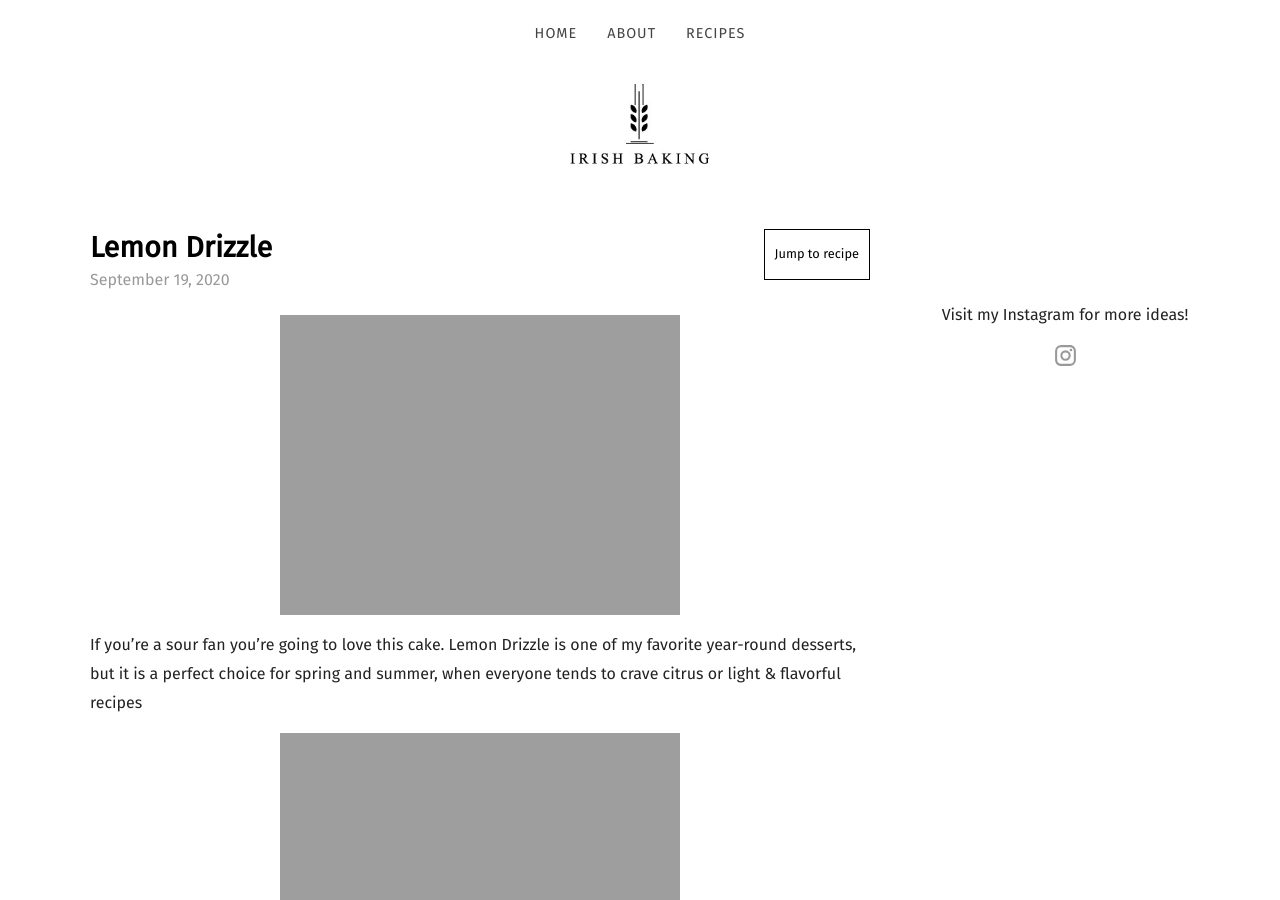
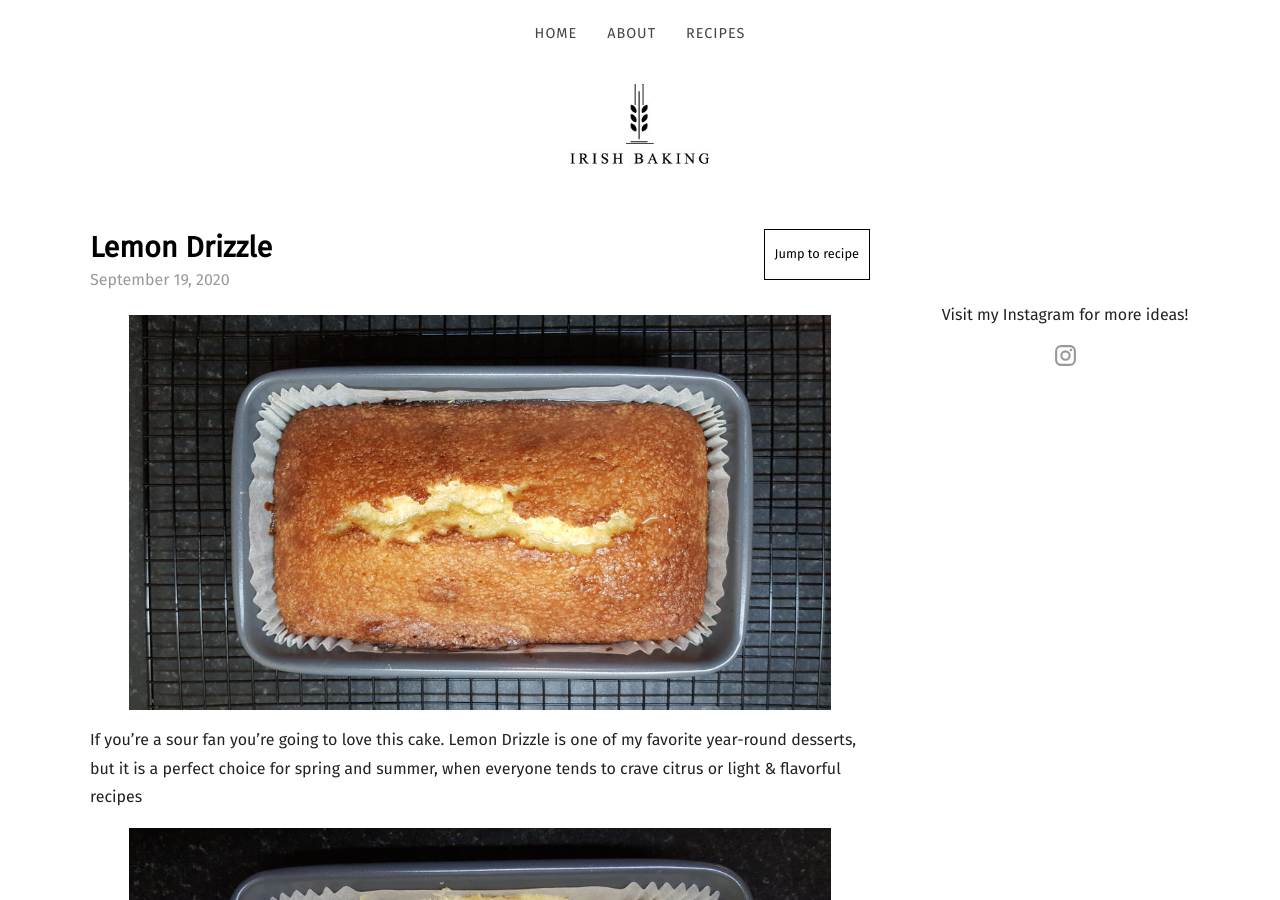
Before and after one commit to mcginleyireland/irishbaking.github.io, a Jekyll site: the page built from _posts/2020-09-19-lemon-drizzle.md, in a window 1280 px wide and 900 px high. Built offline with Jekyll 4.4.1, drawn with Linux system fonts in a browser that asks for light colours; nearby versions of some CDN libraries; some web fonts are replaced.

Commit message:
Updating the images for the lemon drizzle.

```diff
--- a/_posts/2020-09-19-lemon-drizzle.md
+++ b/_posts/2020-09-19-lemon-drizzle.md
@@ -3,7 +3,7 @@ date: 2020-09-19
 title: Lemon Drizzle
 categories:
   - Cakes
-featured_image: https://irishbaking.ie/images/Cakes/Lemon_Drizzle/Image_3.jpg
+featured_image: https://irishbaking.ie/images/Cakes/Lemon_Drizzle/Image_3_scaled.jpg
 recipe:
   servings: 12 slices
   prep: 15 minutes
@@ -39,20 +39,20 @@ recipe:
 ---
 If you're a sour fan you're going to love this cake. Lemon Drizzle is one of my favorite year-round desserts, but it is a perfect choice for spring and summer, when everyone tends to crave citrus or light & flavorful recipes
 
-![Cake](https://irishbaking.ie/images/Cakes/Lemon_Drizzle/Image_1.jpg)
+![Cake](https://irishbaking.ie/images/Cakes/Lemon_Drizzle/Image_1_scaled.jpg)
 
 It's always important to butter your tins, but I find these loaf paper linings way better.
 
-![Cake](https://irishbaking.ie/images/Cakes/Lemon_Drizzle/Image_2.jpg)
+![Cake](https://irishbaking.ie/images/Cakes/Lemon_Drizzle/Image_2_scaled.jpg)
 
 While your cake is in the oven prepare the lemon drizzle part of the Lemon Drizzle Cake.
 
-![Cake](https://irishbaking.ie/images/Cakes/Lemon_Drizzle/Image_3.jpg)
+![Cake](https://irishbaking.ie/images/Cakes/Lemon_Drizzle/Image_3_scaled.jpg)
 
 While still in the tin drizzle over the lemon and icing sugar mix. You can poke fork holes in the cake to bring a rich lemon flavour to all part of the cake.
 
-![Cake](https://irishbaking.ie/images/Cakes/Lemon_Drizzle/Image_4.jpg)
+![Cake](https://irishbaking.ie/images/Cakes/Lemon_Drizzle/Image_4_scaled.jpg)
 
 Wait for it to cool down to cut an plate.
 
-![Cake](https://irishbaking.ie/images/Cakes/Lemon_Drizzle/Image_5.jpg)
+![Cake](https://irishbaking.ie/images/Cakes/Lemon_Drizzle/Image_5_scaled.jpg)
```
Also changed, not shown: images/Cakes/Lemon_Drizzle/Image_1_scaled.jpg (added), images/Cakes/Lemon_Drizzle/Image_2_scaled.jpg (added), images/Cakes/Lemon_Drizzle/Image_3_scaled.jpg (added), images/Cakes/Lemon_Drizzle/Image_4.jpg (deleted), images/Cakes/Lemon_Drizzle/Image_4_scaled.jpg (added), images/Cakes/Lemon_Drizzle/Image_5_scaled.jpg (added), 2 other files.
